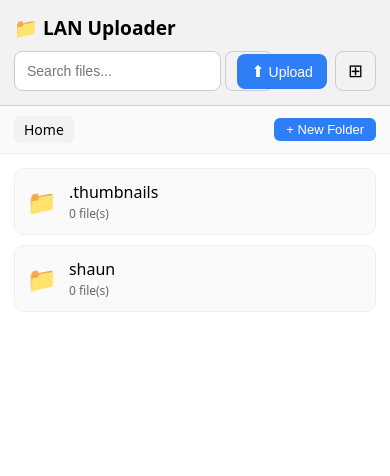
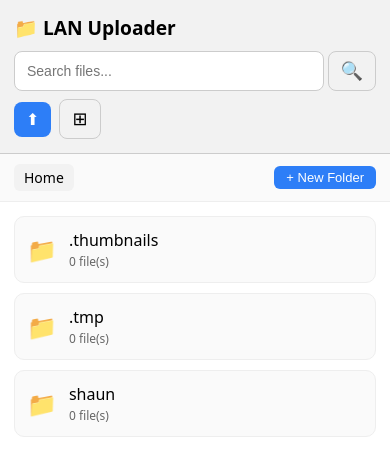
Before and after one commit to shitchell/lan-uploader, a FastAPI app: page / in a window 390 px wide. Shown: the top 476 px of the page. Run offline with FastAPI, Linux system fonts and the light colour scheme; data that the repository does not hold is empty; some libraries are stand-ins or nearby versions.

Commit message:
Improve upload reliability and UI responsiveness
- Add atomic .part file uploads to prevent incomplete files on failure
- Move temp directory to upload root to avoid /tmp partition overflow
- Generate thumbnails in background thread pool (non-blocking)
- Add cache-busting query strings to static assets
- Show actual upload progress in progress bar (was only logging)
- Add decompression bomb protection for thumbnail generation (200MP limit)
- Fix progress text overflow and mobile UI improvements

🤖 Generated with [Claude Code](https://claude.com/claude-code)

Co-Authored-By: Claude <noreply@anthropic.com>

```diff
--- a/app.py
+++ b/app.py
@@ -20,9 +20,13 @@ from enum import Enum
 import uuid
 import json
 import asyncio
+from concurrent.futures import ThreadPoolExecutor
 
 from models import DatabaseManager, FileIndex
 from thumbnails import ThumbnailGenerator
+
+# Thread pool for CPU-bound thumbnail generation (prevents blocking async event loop)
+_thumbnail_executor = ThreadPoolExecutor(max_workers=2, thread_name_prefix="thumbnail")
 
 # ---- Configuration Loading ----
 # Priority: 1) Command line args, 2) Environment variables, 3) Config file, 4) Hardcoded defaults
@@ -120,6 +124,13 @@ app = FastAPI(
 # Ensure root exists
 UPLOAD_ROOT.mkdir(parents=True, exist_ok=True)
 
+# Set temp directory to upload root to avoid /tmp partition filling up on large uploads
+# This affects Starlette's SpooledTemporaryFile used by UploadFile
+import tempfile
+UPLOAD_TEMP_DIR = UPLOAD_ROOT / ".tmp"
+UPLOAD_TEMP_DIR.mkdir(parents=True, exist_ok=True)
+tempfile.tempdir = str(UPLOAD_TEMP_DIR)
+
 # Initialize database
 db_url = f"sqlite:///{DB_PATH}"
 db = DatabaseManager(db_url)
@@ -134,6 +145,18 @@ app.mount("/static", StaticFiles(directory="static"), name="static")
 
 # Setup templates
 templates = Jinja2Templates(directory="templates")
+
+# Add cache-busting filter for static files
+STATIC_DIR = Path("static")
+def static_url(path: str) -> str:
+    """Generate static URL with cache-busting query string based on file mtime."""
+    file_path = STATIC_DIR / path
+    if file_path.exists():
+        mtime = int(file_path.stat().st_mtime)
+        return f"/static/{path}?v={mtime}"
+    return f"/static/{path}"
+
+templates.env.globals["static_url"] = static_url
 
 # ---- Preview Type Detection ----
 
@@ -527,10 +550,11 @@ async def stream_upload_to_file(
     chunk_size: int = 1024 * 1024  # 1MB chunks
 ) -> int:
     """
-    Stream an uploaded file directly to destination without using temp files.
+    Stream an uploaded file to a .part file, then rename on success.
 
-    Reads the upload in chunks and writes them directly to the destination file,
-    avoiding the need for temporary file storage.
+    Writes to a temporary .part file in the same directory as the destination,
+    avoiding /tmp partition issues for large files. On success, atomically
+    renames to the final destination.
 
     Args:
         upload_file: The FastAPI UploadFile object to stream
@@ -544,19 +568,22 @@ async def stream_upload_to_file(
         OSError: If disk is full, permission denied, or other I/O error occurs
     """
     bytes_written = 0
+    part_file = destination.parent / f".{destination.name}.part"
 
     try:
-        async with aiofiles.open(destination, 'wb') as f:
+        async with aiofiles.open(part_file, 'wb') as f:
             while True:
                 chunk = await upload_file.read(chunk_size)
                 if not chunk:
                     break
                 await f.write(chunk)
                 bytes_written += len(chunk)
+        # Atomic rename on success
+        part_file.rename(destination)
     except Exception as e:
         # Clean up partial file on any error
-        if destination.exists():
-            destination.unlink()
+        if part_file.exists():
+            part_file.unlink()
         raise
 
     return bytes_written
@@ -699,13 +726,14 @@ async def upload_files(
                 preview_type=preview_type,
             )
 
-            # Generate thumbnail if image
+            # Generate thumbnail in background (non-blocking) if image
             if preview_type == 'image':
-                try:
-                    thumbnail_gen.generate(dest)
-                except Exception as e:
-                    # Thumbnail generation failure is not critical
-                    pass
+                def _generate_thumbnail(path: Path) -> None:
+                    try:
+                        thumbnail_gen.generate(path)
+                    except Exception:
+                        pass  # Thumbnail generation failure is not critical
+                asyncio.get_event_loop().run_in_executor(_thumbnail_executor, _generate_thumbnail, dest)
 
             file_info = {
                 "filename": filename,
--- a/static/js/app.js
+++ b/static/js/app.js
@@ -362,11 +362,11 @@ async function performUpload() {
     const xhr = new XMLHttpRequest();
 
     xhr.upload.addEventListener('progress', (e) => {
-      // This shows bytes sent to server, not processing progress
-      // WebSocket will show actual processing progress
+      // Show upload progress based on bytes sent to server
       if (e.lengthComputable) {
-        const sendPercent = Math.round((e.loaded / e.total) * 100);
-        console.log(`Bytes sent: ${sendPercent}%`);
+        const percent = Math.round((e.loaded / e.total) * 100);
+        progressBar.style.width = percent + '%';
+        progressText.textContent = `${percent}% (${formatFileSize(e.loaded)} / ${formatFileSize(e.total)})`;
       }
     });
 
--- a/static/style.css
+++ b/static/style.css
@@ -653,13 +653,19 @@ button:active {
 .progress-text {
   position: absolute;
   top: 50%;
-  left: 50%;
-  transform: translate(-50%, -50%);
+  left: 0;
+  right: 0;
+  transform: translateY(-50%);
   color: var(--text-color);
   font-weight: bold;
   font-size: 14px;
   z-index: 1;
   text-shadow: 0 0 3px var(--bg-color);
+  text-align: center;
+  padding: 0 8px;
+  white-space: nowrap;
+  overflow: hidden;
+  text-overflow: ellipsis;
 }
 
 /* Preview Content */
@@ -760,10 +766,32 @@ button:active {
 
   .header-actions {
     width: 100%;
+    flex-wrap: wrap;
   }
 
   .search-container {
     width: 100%;
     order: -1;
+    flex: 1 1 100%;
+    min-width: unset;
+  }
+
+  /* Make Upload button icon-only on mobile */
+  #upload_btn .btn-icon {
+    margin-right: 0;
+  }
+
+  #upload_btn {
+    padding: 8px 12px;
+  }
+
+  /* Hide "Upload" text on mobile, show only icon */
+  @supports (content-visibility: auto) {
+    #upload_btn {
+      font-size: 0;
+    }
+    #upload_btn .btn-icon {
+      font-size: 16px;
+    }
   }
 }
--- a/templates/upload.html
+++ b/templates/upload.html
@@ -4,8 +4,8 @@
   <meta charset="utf-8">
   <meta name="viewport" content="width=device-width, initial-scale=1">
   <title>LAN Uploader</title>
-  <link rel="icon" type="image/svg+xml" href="/static/favicon.svg">
-  <link rel="stylesheet" href="/static/style.css">
+  <link rel="icon" type="image/svg+xml" href="{{ static_url('favicon.svg') }}">
+  <link rel="stylesheet" href="{{ static_url('style.css') }}">
 </head>
 <body>
   <header class="app-header">
@@ -140,7 +140,7 @@
     </div>
   </div>
 
-<script src="/static/js/websocket-client.js"></script>
-<script src="/static/js/app.js"></script>
+<script src="{{ static_url('js/websocket-client.js') }}"></script>
+<script src="{{ static_url('js/app.js') }}"></script>
 </body>
 </html>
--- a/thumbnails.py
+++ b/thumbnails.py
@@ -13,6 +13,14 @@ from PIL import Image, ImageOps
 THUMBNAIL_SIZE = (300, 300)  # Max dimensions (maintains aspect ratio)
 THUMBNAIL_FORMAT = "JPEG"
 THUMBNAIL_QUALITY = 85
+
+# Maximum pixels to allow for thumbnail generation (200 megapixels)
+# This prevents memory exhaustion from extremely large images
+MAX_THUMBNAIL_PIXELS = 200_000_000
+
+# Increase PIL's decompression bomb limit to match our threshold
+# Default is ~89MP which is too low for panoramas and high-res photos
+Image.MAX_IMAGE_PIXELS = MAX_THUMBNAIL_PIXELS
 
 
 class ThumbnailGenerator:
@@ -69,6 +77,14 @@ class ThumbnailGenerator:
         # Generate thumbnail
         try:
             with Image.open(source_file) as img:
+                # Check image dimensions before processing
+                width, height = img.size
+                pixel_count = width * height
+                if pixel_count > MAX_THUMBNAIL_PIXELS:
+                    print(f"Skipping thumbnail for {source_file}: "
+                          f"{pixel_count:,} pixels exceeds limit of {MAX_THUMBNAIL_PIXELS:,}")
+                    return None
+
                 # Convert RGBA to RGB if necessary (for JPEG compatibility)
                 if img.mode in ('RGBA', 'LA', 'P'):
                     # Create white background
@@ -91,6 +107,9 @@ class ThumbnailGenerator:
 
             return cache_path
 
+        except Image.DecompressionBombError as e:
+            print(f"Image too large for thumbnail generation {source_file}: {e}")
+            return None
         except Exception as e:
             print(f"Error generating thumbnail for {source_file}: {e}")
             return None
```
